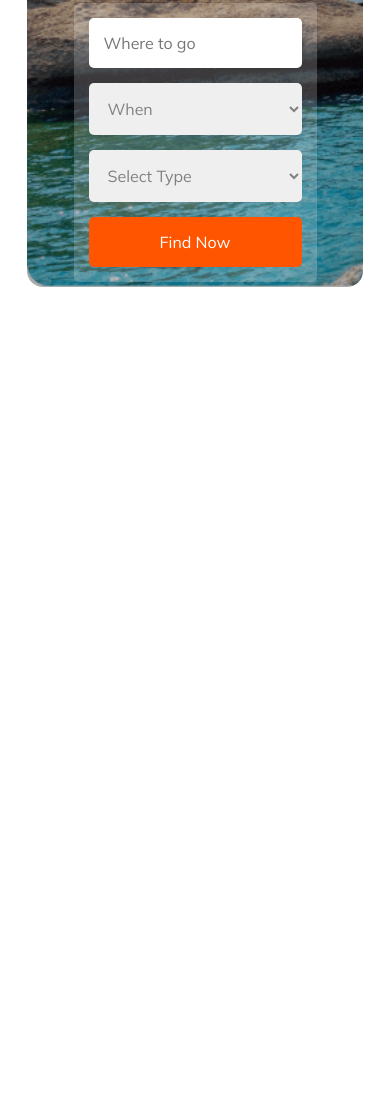
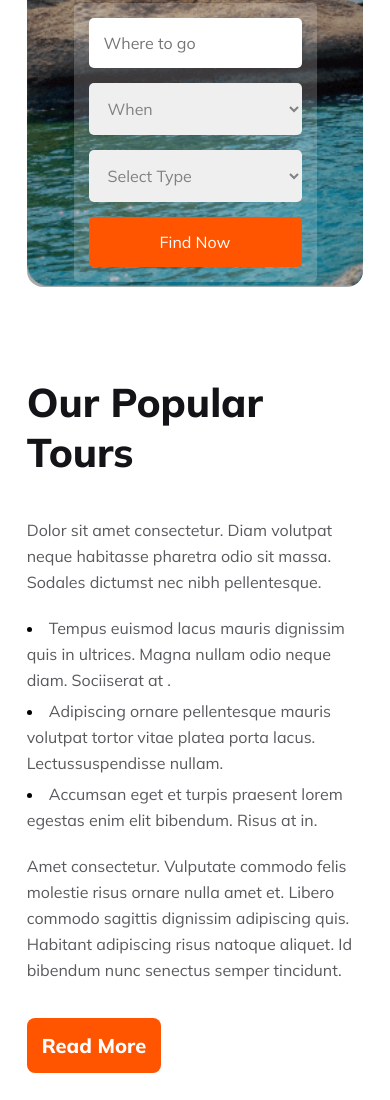
Before and after one commit to mazharul90007/b9a2, a plain HTML site: page index.html in a window 390 px wide. Shown: the part 404-1504 px from the top of the page. Before the commit the page ends 844 px from the top, so only its background shows below. Drawn offline with Linux system fonts and the light colour scheme.

Commit message:
Popular part added and responsive done

```diff
--- a/assets/css/responsive.css
+++ b/assets/css/responsive.css
@@ -1,5 +1,5 @@
 @media screen and (max-width: 600px) {
-    .banner-selection ul {
+    .banner-selection ul, .popular-tour {
         flex-direction: column;
     }
     .banner{
@@ -8,4 +8,11 @@
     .banner-content button, select{
         width: 100%;
     }
+    .popular-tour-content{
+        width: 100%;
+    }
+    .popular-tour-img img{
+        width: 100%;
+    }
+
 }
--- a/assets/css/style.css
+++ b/assets/css/style.css
@@ -25,11 +25,31 @@ ol {
     margin: 0;
 }
 
+.common-heading1 {
+    color: #131318;
+    font-size: 40px;
+    font-weight: 800;
+}
+
 .common-paragraph {
     color: rgba(19, 19, 24, 0.70);
     font-size: 16px;
     font-weight: 400;
     line-height: 26px;
+}
+
+.primary-button {
+    border-radius: 8px;
+    background: #FF5400;
+    color: #FFF;
+    font-size: 1.25rem;
+    font-weight: 800;
+    margin: 20px 0;
+}
+
+header,
+main {
+    width: 90%;
 }
 
 /*Common part css end*/
@@ -38,10 +58,6 @@ body {
     display: flex;
     flex-direction: column;
     align-items: center;
-}
-
-header {
-    width: 90%;
 }
 
 /*banner part css start*/
@@ -64,6 +80,7 @@ header {
     color: #FFF;
     margin: 25px 0;
 }
+
 .banner-selection {
     background-color: rgba(255, 255, 255, 0.2);
     padding: 15px;
@@ -72,20 +89,29 @@ header {
     display: inline-block;
 
 }
+
 .banner-selection ul {
     display: flex;
     gap: 15px;
     justify-content: space-around;
+
+
 }
-.banner-selection ul li{
+
+.banner-selection ul li {
     list-style: none;
 
+
 }
+
 .banner-content {
     max-width: 730px;
     margin: 0 auto;
 }
-.banner-content input, select, button {
+
+.banner-content input,
+select,
+button {
     padding: 15px;
 
     border-radius: 5px;
@@ -102,3 +128,39 @@ header {
 }
 
 /*banner part css end*/
+/*main part css start*/
+/*Popular part css start*/
+.popular-tour {
+    display: flex;
+    margin: 50px 0;
+    gap: 50px;
+    justify-content: space-between;
+}
+.populer-tour-title {
+    margin: 40px 0;
+}
+.popular-tour-content{
+    width: 50%;
+}
+.popular-tour-content ul {
+    list-style-position: inside;
+    margin: 20px 0;
+}
+
+.popular-tour-content ul li {
+    margin: 5px 0;
+}
+
+.popular-tour-content ul li p {
+    display: inline;
+    color: rgba(19, 19, 24, 0.70);
+    font-size: 16px;
+    font-weight: 400;
+    line-height: 26px;
+    margin: 10px 0;
+}
+.popular-tour-content button{
+    margin-top: 35px;
+}
+/*Popular part css end*/
+/*main part css end*/
--- a/index.html
+++ b/index.html
@@ -1,5 +1,6 @@
 <!DOCTYPE html>
 <html lang="en">
+
 <head>
     <meta charset="UTF-8">
     <meta name="viewport" content="width=device-width, initial-scale=1.0">
@@ -7,12 +8,14 @@
     <link rel="stylesheet" href="assets/css/style.css">
     <link rel="stylesheet" href="assets/css/responsive.css">
 </head>
+
 <body>
     <header>
         <div class="banner">
             <div class="banner-content">
                 <h1 class="banner-titile">Explore Your Travel</h1>
-            <p class="banner-description common-paragraph">Dolor sit amet consectetur. Nullam suspendisse vitae ultricies dolor adipiscing. In et odio enim ac quis sapien urna eu phasellus.</p>
+                <p class="banner-description common-paragraph">Dolor sit amet consectetur. Nullam suspendisse vitae
+                    ultricies dolor adipiscing. In et odio enim ac quis sapien urna eu phasellus.</p>
                 <div class="banner-selection">
                     <ul>
                         <li><input type="text" placeholder="Where to go"></li>
@@ -44,37 +47,42 @@
                             <button>Find Now</button>
                         </li>
                     </ul>
-                <!-- <input type="text" placeholder="Where to go">
-                <select name="when" id="">
-                    <option value="0">When</option>
-                    <option value="1">January</option>
-                    <option value="2">February</option>
-                    <option value="3">March</option>
-                    <option value="4">April</option>
-                    <option value="5">May</option>
-                    <option value="6">June</option>
-                    <option value="7">July</option>
-                    <option value="8">August</option>
-                    <option value="9">September</option>
-                    <option value="10">October</option>
-                    <option value="11">November</option>
-                    <option value="12">December</option>
-                </select>
-                <select name="type" id="">
-                    <option value="0">Select Type</option>
-                    <option value="1">Premium</option>
-                    <option value="2">Regular</option>
-                    <option value="3">Budget</option>
-                </select>
-                <button>Find Now</button> -->
                 </div>
             </div>
         </div>
     </header>
     <main>
+        <!--Popular Tour part html start-->
+        <section class="popular-tour">
+            <div class="popular-tour-content">
+                <h2 class="populer-tour-title common-heading1">Our Popular Tours</h2>
+                <p class="common-paragraph">Dolor sit amet consectetur. Diam volutpat neque habitasse pharetra odio sit massa. Sodales dictumst
+                    nec nibh pellentesque.</p>
+                <ul>
+                    <li>
+                        <p>Tempus euismod lacus mauris dignissim quis in ultrices. Magna nullam odio neque diam. Sociiserat at .
+                        </p>
+                    </li>
+                    <li>
+                        <p> Adipiscing ornare pellentesque mauris volutpat tortor vitae platea porta lacus. Lectussuspendisse nullam.</p>
+                    </li>
+                    <li>
+                        <p>Accumsan eget et turpis praesent lorem egestas enim elit bibendum. Risus at in.</p>
+                    </li>
+                </ul>
+                <p class="common-paragraph">Amet consectetur. Vulputate commodo felis molestie risus
+                    ornare nulla amet et. Libero commodo sagittis dignissim adipiscing quis. Habitant adipiscing risus natoque aliquet. Id bibendum nunc senectus semper tincidunt. </p>
+                <button class="primary-button">Read More</button>
+            </div>
+            <div class="popular-tour-img">
+                <img src="assets/Images/Rectangle 4.png" alt="">
+            </div>
+        </section>
+        <!--Popular Tour part html end-->
     </main>
     <footer>
 
     </footer>
 </body>
+
 </html>
```
Lines whose indentation alone changed are shown as unchanged.
